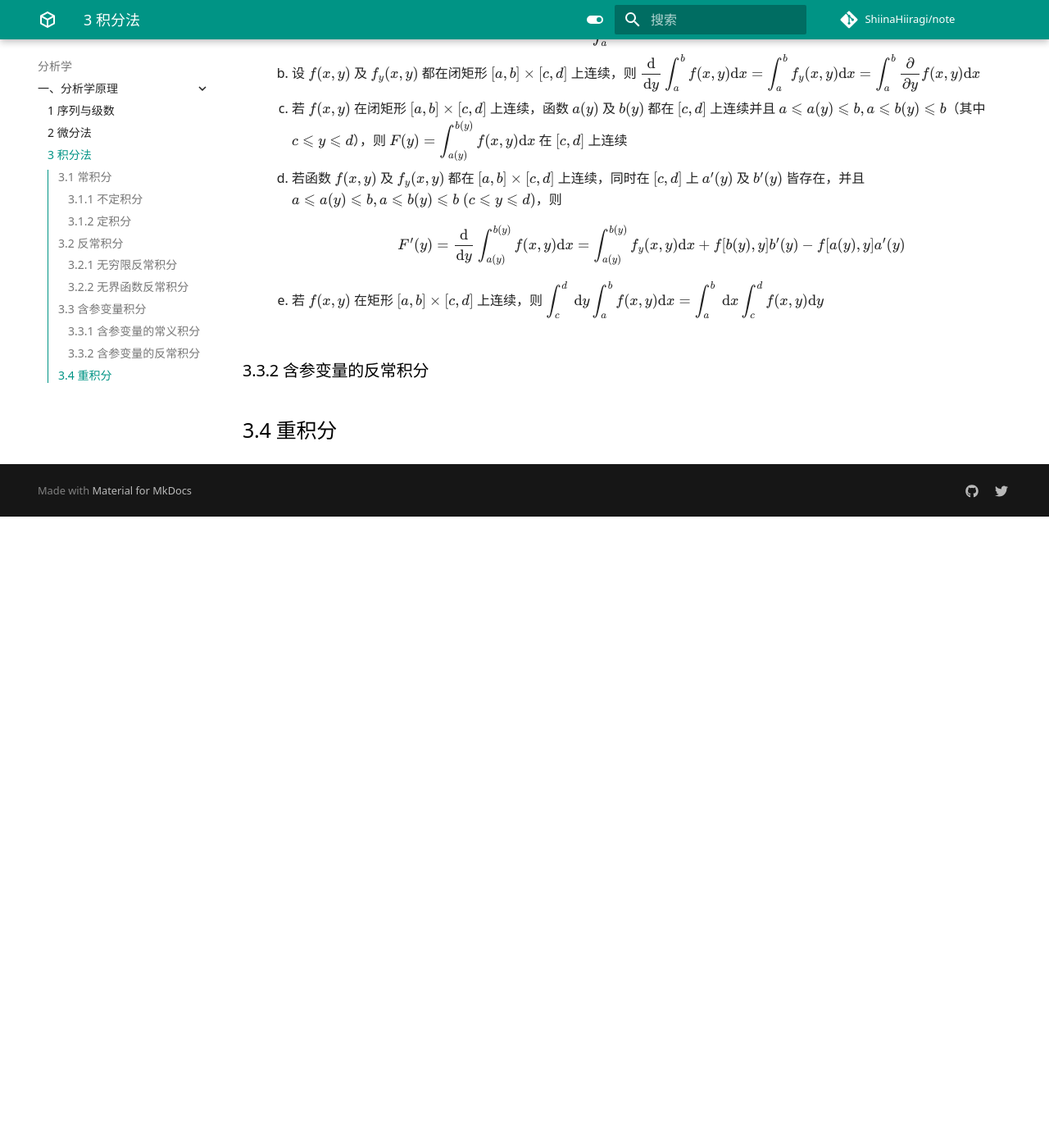
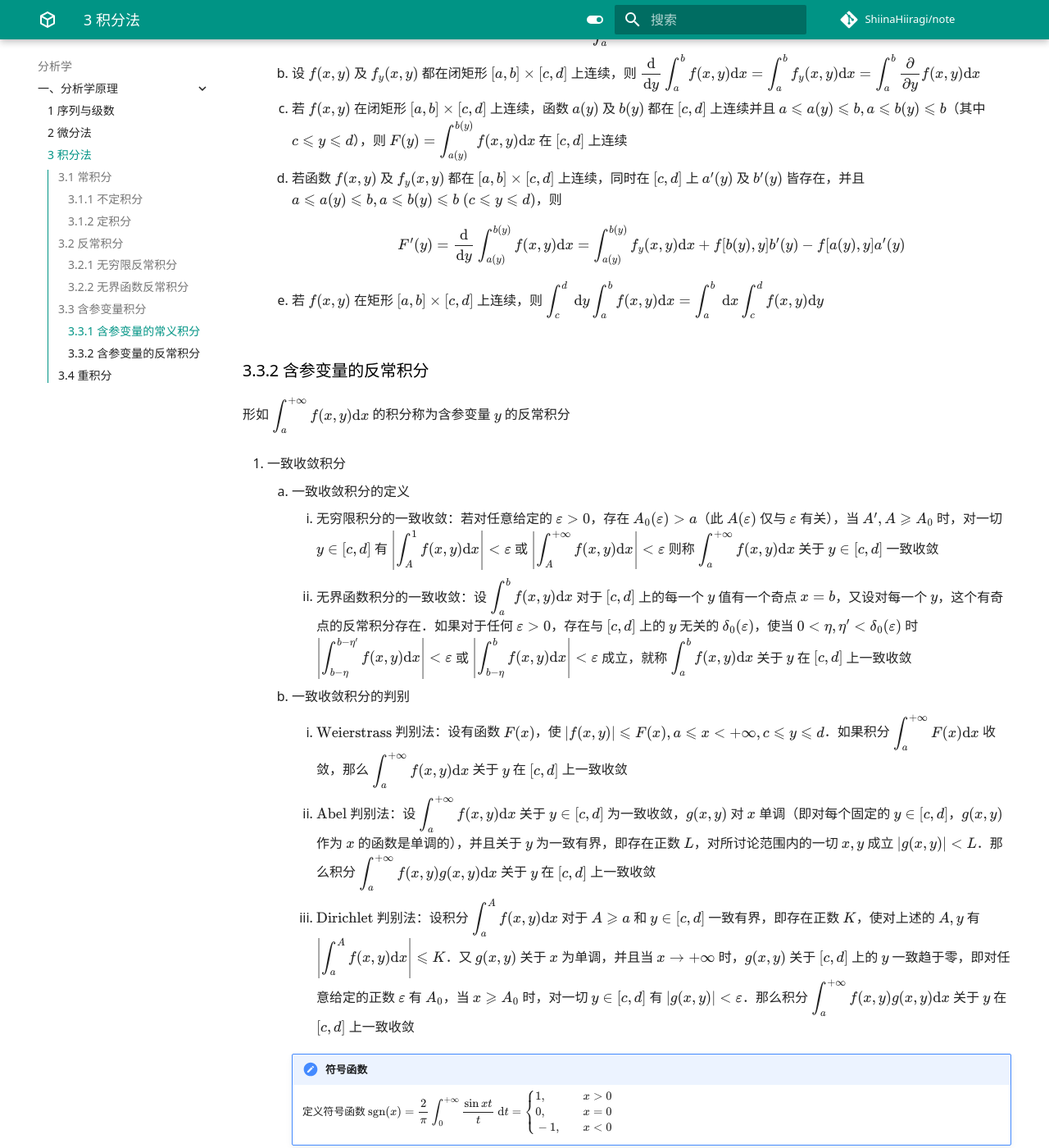
Before and after one commit to ShiinaHiiragi/note, an MkDocs documentation site: the page built from docs/anly/princ/int.md, in a window 1280 px wide and 1400 px high, scrolled down 6562 px. Shown: the whole window at 82% size. Built offline with MkDocs 1.6.1 and Material for MkDocs 9.7.7, drawn with Linux system fonts in a browser that asks for light colours; comment, search, counter and statistics services are not loaded; before the commit the page ends 7192 px from its top, so only the background shows below that; some of the changed text lies outside the part shown.

Commit message:
some anly

```diff
--- a/docs/anly/princ/int.md
+++ b/docs/anly/princ/int.md
@@ -168,4 +168,38 @@
 
 ### 3.3.2 含参变量的反常积分
 
+形如 ${\displaystyle \int_{a}^{+\infty} f(x, y) \mathrm{d} x}$ 的积分称为含参变量 $y$ 的反常积分
+
+1. 一致收敛积分
+    1. 一致收敛积分的定义
+        1. 无穷限积分的一致收敛：若对任意给定的 $\varepsilon>0$，存在 $A_{0}(\varepsilon)>a$（此 $A(\varepsilon)$ 仅与 $\varepsilon$ 有关），当 $A^{\prime}, A \geqslant A_{0}$ 时，对一切 $y \in[c, d]$ 有 ${\displaystyle \left|\int_{A}^{1} f(x, y) \mathrm{d} x\right|<\varepsilon}$ 或 ${\displaystyle \left|\int_{A}^{+\infty} f(x, y) \mathrm{d} x\right|<\varepsilon}$ 则称 ${\displaystyle \int_{a}^{+\infty} f(x, y) \mathrm{d} x}$ 关于 $y \in[c, d]$ 一致收敛
+        2. 无界函数积分的一致收敛：设 ${\displaystyle \int_{a}^{b} f(x, y) \mathrm{d} x}$ 对于 $[c, d]$ 上的每一个 $y$ 值有一个奇点 $x=b$，又设对每一个 $y$，这个有奇点的反常积分存在．如果对于任何 $\varepsilon>0$，存在与 $[c, d]$ 上的 $y$ 无关的 $\delta_{0}(\varepsilon)$，使当 $0<\eta, \eta^{\prime}<\delta_{0}(\varepsilon)$ 时 ${\displaystyle \left|\int_{b-\eta}^{b-\eta^{\prime}} f(x, y) \mathrm{d} x\right|<\varepsilon}$ 或 ${\displaystyle \left|\int_{b-\eta}^{b} f(x, y) \mathrm{d} x\right|<\varepsilon}$ 成立，就称 ${\displaystyle \int_{a}^{b} f(x, y) \mathrm{d} x}$ 关于 $y$ 在 $[c, d]$ 上一致收敛
+    2. 一致收敛积分的判别
+        1. $\text{Weierstrass}$ 判别法：设有函数 $F(x)$，使 $|f(x, y)| \leqslant F(x), a \leqslant x<+\infty, c \leqslant y \leqslant d$．如果积分 ${\displaystyle \int_{a}^{+\infty} F(x) \mathrm{d} x}$ 收敛，那么 ${\displaystyle \int_{a}^{+\infty} f(x, y) \mathrm{d} x}$ 关于 $y$ 在 $[c, d]$ 上一致收敛
+        2. $\text{Abel}$ 判别法：设 ${\displaystyle \int_{a}^{+\infty} f(x, y) \mathrm{d} x}$ 关于 $y \in[c, d]$ 为一致收敛，$g(x, y)$ 对 $x$ 单调（即对每个固定的 $y \in[c, d]$，$g(x, y)$ 作为 $x$ 的函数是单调的），并且关于 $y$ 为一致有界，即存在正数 $L$，对所讨论范围内的一切 $x, y$ 成立 $|g(x, y)|<L$．那么积分 ${\displaystyle \int_{a}^{+\infty} f(x, y) g(x, y) \mathrm{d} x}$ 关于 $y$ 在 $[c, d]$ 上一致收敛
+        3. $\text{Dirichlet}$ 判别法：设积分 ${\displaystyle \int_{a}^{A} f(x, y) \mathrm{d} x}$ 对于 $A \geqslant a$ 和 $y \in[c, d]$ 一致有界，即存在正数 $K$，使对上述的 $A, y$ 有 ${\displaystyle \left|\int_{a}^{A} f(x, y) \mathrm{d} x\right| \leqslant K}$．又 $g(x, y)$ 关于 $x$ 为单调，并且当 $x \rightarrow+\infty$ 时，$g(x, y)$ 关于 $[c, d]$ 上的 $y$ 一致趋于零，即对任意给定的正数 $\varepsilon$ 有 $A_{0}$，当 $x \geqslant A_{0}$ 时，对一切 $y \in[c, d]$ 有 $|g(x, y)|<\varepsilon$．那么积分 ${\displaystyle \int_{a}^{+\infty} f(x, y) g(x, y) \mathrm{d} x}$ 关于 $y$ 在 $[c, d]$ 上一致收敛
+
+        !!! note "符号函数"
+            定义符号函数 $\operatorname{sgn}(x)={\displaystyle \dfrac{2}{\pi} \int_{0}^{+\infty} \dfrac{\sin x t}{t} \mathrm{~d} t}=\left\{\begin{aligned} & 1, & x > 0 \\ & 0, & x = 0 \\ & -1, & x < 0 \end{aligned}\right.$
+
+    3. 一致收敛积分的性质
+        1. 连续性定理：设 $f(x, y)$ 在 $[a,+\infty) \times [c, d]$ 上连续, ${\displaystyle \int_{a}^{+\infty} f(x, y) \mathrm{d} x}$ 关于 $y$ 在 $[c, d]$ 上一致收敛, 那么 ${\displaystyle I(y)=\int_{a}^{+\infty} f(x, y) \mathrm{d} x}$ 是 $y$ 在 $[c, d]$ 上的连续函数
+        2. 积分顺序交换定理：设函数 $f(x, y)$ 在 $[a,+\infty) \times [c, d]$ 上连续，${\displaystyle \int_{u}^{+\infty} f(x, y) \mathrm{d} x}$ 关于 $y \in[c, d]$ 一致收敛，那么 ${\displaystyle I(y)=\int_{a}^{+\infty} f(x, y) \mathrm{d} x}$ 在 $[c, d]$ 上的积分可以在积分号下进行
+
+            $$
+            \int_{c}^{d} \mathrm{~d} y \int_{a}^{+\infty} f(x, y) \mathrm{d} x=\int_{a}^{+\infty} \mathrm{d} x \int_{c}^{d} f(x, y) \mathrm{d} y
+            $$
+
+        3. 积分号下求导的定理：设 $f(x, y), f_{y}(x, y)$ 在 $[a,+\infty) \times [c, d]$ 上连续，${\displaystyle \int_{a}^{+\infty} f(x, y) \mathrm{d} x}$ 存在，${\displaystyle \int_{a}^{+\infty} f_{y}(x, y) \mathrm{d} x}$ 关于 $y$ 在 $[c, d]$ 上一致收剑．那么 ${\displaystyle I(y)=\int_{a}^{+\infty} f(x, y) \mathrm{d} x}$ 的导数存在，且 ${\displaystyle \dfrac{\mathrm{d}}{\mathrm{d} y} \int_{a}^{+\infty} f(x, y) \mathrm{d} x=\int_{a}^{+\infty} \dfrac{\partial}{\partial y} f(x, y) \mathrm{d} x}$
+
+2. $\text{Euler}$ 积分
+    1. $\text{Beta}$ 函数（或称 $\mathrm{B}$ 函数、第一类 $\text{Euler}$ 积分）：${\displaystyle \mathrm{B}(p, q)=\int_{0}^{1} x^{p-1}(1-x)^{q-1} \mathrm{~d} x}$
+        1. 连续性：对任何 $p>0, q>0$，存在 $p_{0}, q_{0}$ 使 $p \geqslant p_{0}>0, q \geqslant q_{0}>0$．因为 $x^{p-1}(1-x)^{q-1} \leqslant x^{p_{0}-1}(1-x)^{q_{0}-1}$，而 ${\displaystyle \int_{0}^{1} x^{p_{0}-1}(1-x)^{q_{0}-1} \mathrm{~d} x}$ 收敛，所以 $\mathrm{B}(p, q)$ 在 $\left[p_{0}, +\infty) \times [q_{0},+\infty\right)$ 上一致收敛，从而 $\mathrm{B}(p, q)$ 在 $p>0, q>0$ 时连续
+        2. 第二表达式：$\mathrm{B}(p, q)={\displaystyle 2 \int_{0}^{\frac{\pi}{2}} \cos ^{2 p-1} \theta \sin ^{2 q-1} \theta \mathrm{d} \theta}$
+    2. $\text{Gamma}$ 函数（或称 $\Gamma$ 函数、第二类 $\text{Euler}$ 积分）：${\displaystyle \Gamma(s)=\int_{0}^{+\infty} x^{s-1} \mathrm{e}^{-x} \mathrm{~d} x}$
+        1. 连续性：${\displaystyle \Gamma(s)=\int_{0}^{+\infty} x^{s-1} \mathrm{e}^{-x} \mathrm{~d} x}$ 在任何 $\left[s_{0}, S_{0}\right] \ \left(0<s_{0}<S_{0}\right)$ 上一致收敛
+        2. 递推公式：$\Gamma(s+1)=s \Gamma(s) \ (s>0)$．设 $s=n+1$ 为正整数，则 ${\displaystyle \Gamma(n+1)=n ! \int_{0}^{+\infty} \mathrm{e}^{-x} \mathrm{~d} x=n !}$
+
+    两类 $\text{Euler}$ 积分的关系：$\mathrm{B}(p, q)=\dfrac{\Gamma(p) \Gamma(q)}{\Gamma(p+q)} \ (p>0, q>0)$
+
 ## 3.4 重积分
```
Also changed, not shown: docs/index.md (+1 -1 lines).
